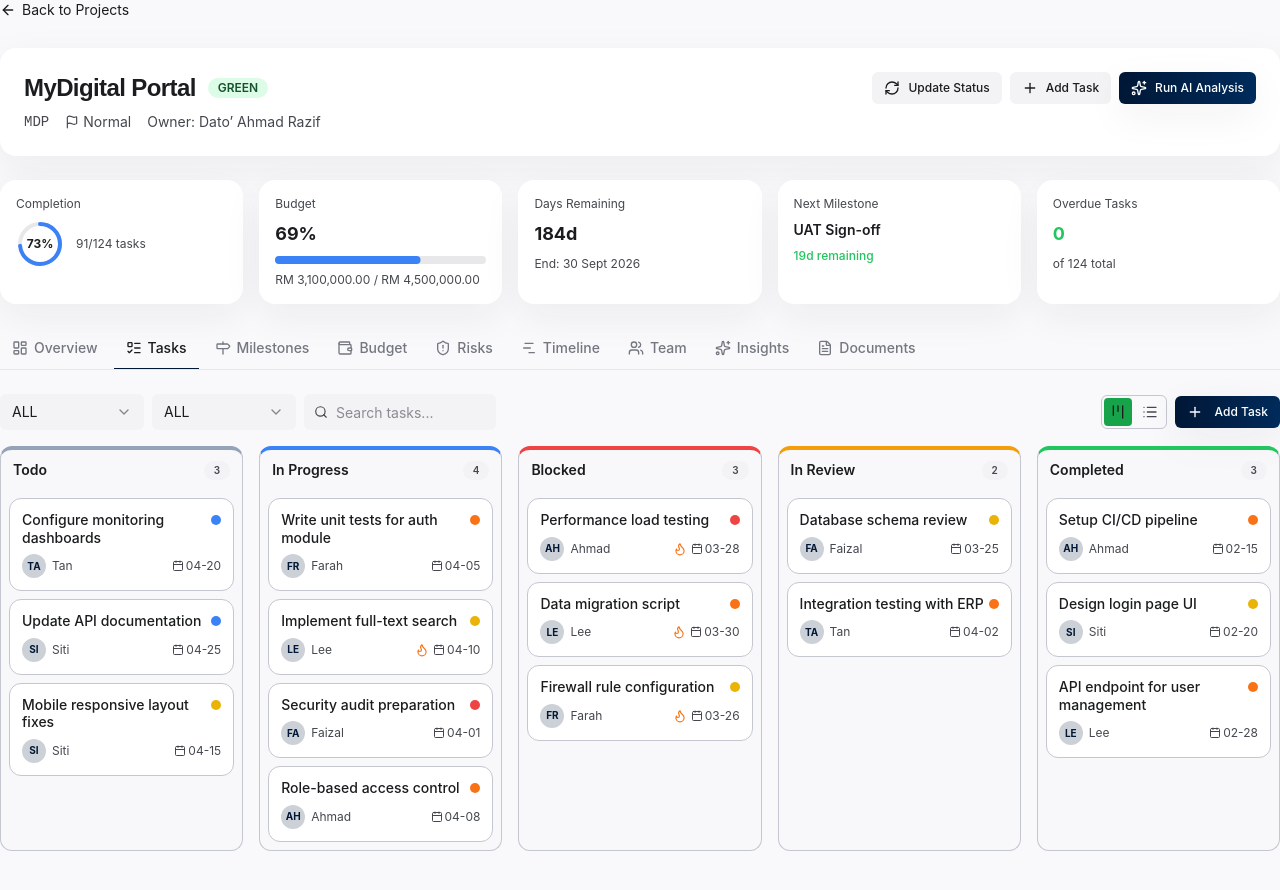
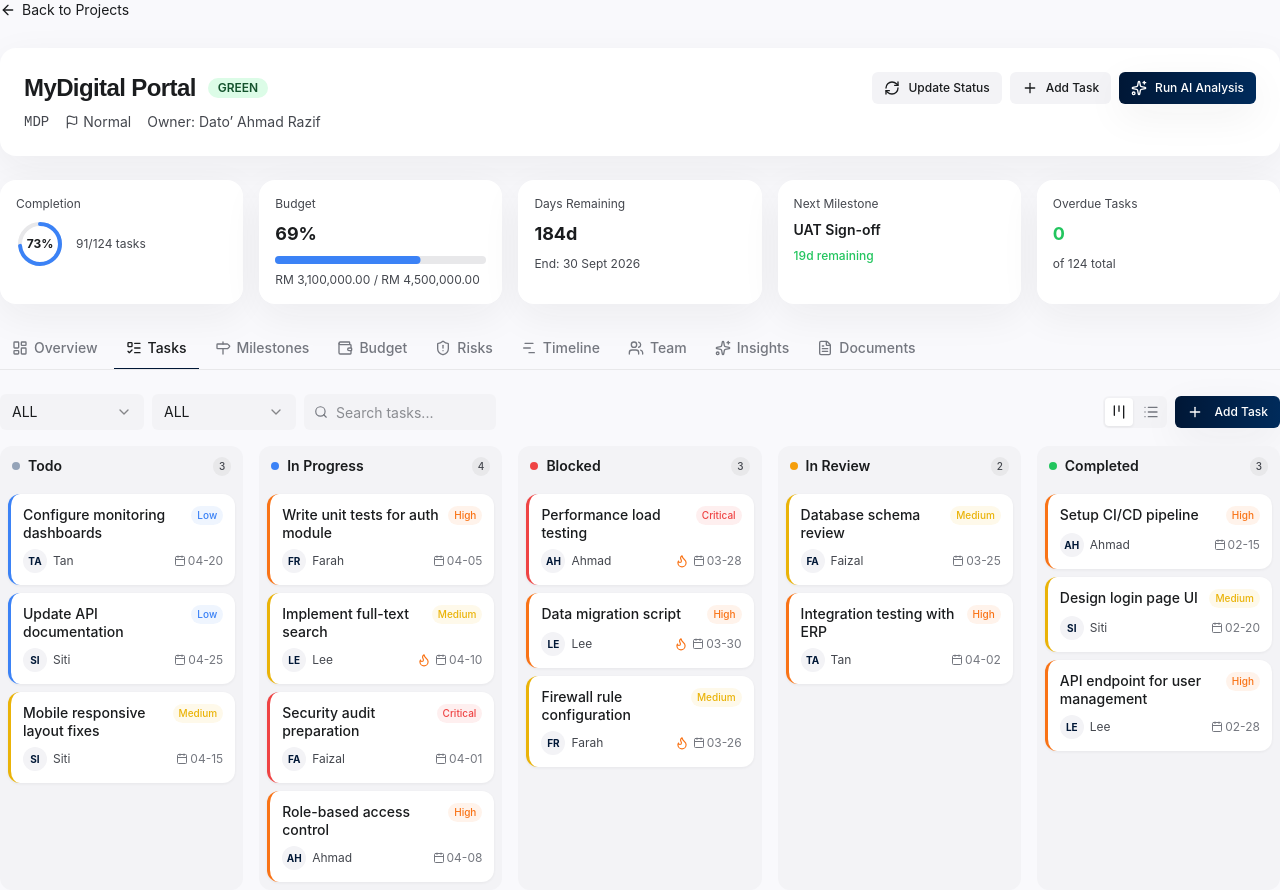
Before and after one commit to budimanbujang/DigitalPMO, a Next.js app: page /DigitalPMO/projects/proj-001 in a window 1280 px wide. Both pictures are taken after a click on the tab "Tasks". Before the commit the page ends 851 px from the top, so only its background shows below. Built offline with nearby package versions, Linux system fonts and the light colour scheme.

Commit message:
style: apply design system to tasks tab and milestones wizard step
https://claude.ai/code/session_01FP7cdjPHJS4M3DSQcs6YzZ

```diff
--- a/src/components/project/tasks-tab.tsx
+++ b/src/components/project/tasks-tab.tsx
@@ -6,7 +6,6 @@ import { Badge } from '@/components/ui/badge';
 import { Button } from '@/components/ui/button';
 import { Input } from '@/components/ui/input';
 import { Select, SelectTrigger, SelectContent, SelectItem, SelectValue } from '@/components/ui/select';
-import { cn } from '@/lib/utils';
 
 type TaskStatus = 'TODO' | 'IN_PROGRESS' | 'BLOCKED' | 'IN_REVIEW' | 'COMPLETED';
 type Priority = 'CRITICAL' | 'HIGH' | 'MEDIUM' | 'LOW';
@@ -22,19 +21,19 @@ interface MockTask {
   stagnantDays: number;
 }
 
-const COLUMNS: { status: TaskStatus; label: string; color: string }[] = [
-  { status: 'TODO', label: 'Todo', color: 'border-t-slate-400' },
-  { status: 'IN_PROGRESS', label: 'In Progress', color: 'border-t-blue-500' },
-  { status: 'BLOCKED', label: 'Blocked', color: 'border-t-red-500' },
-  { status: 'IN_REVIEW', label: 'In Review', color: 'border-t-amber-500' },
-  { status: 'COMPLETED', label: 'Completed', color: 'border-t-green-500' },
+const COLUMNS: { status: TaskStatus; label: string; statusColor: string }[] = [
+  { status: 'TODO', label: 'Todo', statusColor: '#94a3b8' },
+  { status: 'IN_PROGRESS', label: 'In Progress', statusColor: '#3B82F6' },
+  { status: 'BLOCKED', label: 'Blocked', statusColor: '#EF4444' },
+  { status: 'IN_REVIEW', label: 'In Review', statusColor: '#F59E0B' },
+  { status: 'COMPLETED', label: 'Completed', statusColor: '#22C55E' },
 ];
 
-const priorityDot: Record<Priority, string> = {
-  CRITICAL: 'bg-red-500',
-  HIGH: 'bg-orange-500',
-  MEDIUM: 'bg-yellow-500',
-  LOW: 'bg-blue-500',
+const priorityConfig: Record<Priority, { color: string; label: string }> = {
+  CRITICAL: { color: '#EF4444', label: 'Critical' },
+  HIGH: { color: '#F97316', label: 'High' },
+  MEDIUM: { color: '#EAB308', label: 'Medium' },
+  LOW: { color: '#3B82F6', label: 'Low' },
 };
 
 const MOCK_TASKS: MockTask[] = [
@@ -139,7 +138,7 @@ export function TasksTab() {
             </Select>
           </div>
           <div className="relative w-48">
-            <Search className="absolute left-2.5 top-1/2 -translate-y-1/2 h-3.5 w-3.5 text-muted-foreground" />
+            <Search className="absolute left-2.5 top-1/2 -translate-y-1/2 h-3.5 w-3.5" style={{ color: '#74777f' }} />
             <Input
               placeholder="Search tasks..."
               value={searchQuery}
@@ -149,21 +148,34 @@ export function TasksTab() {
           </div>
         </div>
         <div className="flex items-center gap-2 ml-auto">
-          <div className="flex items-center gap-1 border border-border rounded-md p-0.5">
+          <div
+            className="flex items-center gap-1 rounded-md p-0.5"
+            style={{ backgroundColor: '#f3f3f6' }}
+          >
             <button
               onClick={() => setViewMode('kanban')}
-              className={cn('p-1.5 rounded', viewMode === 'kanban' ? 'bg-secondary text-foreground' : 'text-muted-foreground')}
+              className="p-1.5 rounded transition-colors"
+              style={{
+                backgroundColor: viewMode === 'kanban' ? '#ffffff' : 'transparent',
+                color: viewMode === 'kanban' ? '#1a1c1e' : '#74777f',
+                boxShadow: viewMode === 'kanban' ? '0 1px 3px rgba(26,28,30,0.08)' : 'none',
+              }}
             >
               <Kanban className="h-4 w-4" />
             </button>
             <button
               onClick={() => setViewMode('list')}
-              className={cn('p-1.5 rounded', viewMode === 'list' ? 'bg-secondary text-foreground' : 'text-muted-foreground')}
+              className="p-1.5 rounded transition-colors"
+              style={{
+                backgroundColor: viewMode === 'list' ? '#ffffff' : 'transparent',
+                color: viewMode === 'list' ? '#1a1c1e' : '#74777f',
+                boxShadow: viewMode === 'list' ? '0 1px 3px rgba(26,28,30,0.08)' : 'none',
+              }}
             >
               <List className="h-4 w-4" />
             </button>
           </div>
-          <Button size="sm" onClick={() => setShowAddForm(true)}>
+          <Button size="sm" style={{ backgroundColor: '#001736', color: '#ffffff' }} onClick={() => setShowAddForm(true)}>
             <Plus className="h-4 w-4 mr-1" />
             Add Task
           </Button>
@@ -180,17 +192,29 @@ export function TasksTab() {
                 key={col.status}
                 onDragOver={handleDragOver}
                 onDrop={(e) => handleDrop(e, col.status)}
-                className={cn('rounded-xl border border-border bg-muted/30 min-h-[200px] flex flex-col border-t-4', col.color)}
+                className="rounded-xl min-h-[200px] flex flex-col"
+                style={{ backgroundColor: '#f3f3f6' }}
               >
                 <div className="px-3 py-2.5 flex items-center justify-between">
-                  <span className="text-sm font-semibold text-foreground">{col.label}</span>
-                  <Badge variant="secondary" className="text-[10px]">{colTasks.length}</Badge>
+                  <div className="flex items-center gap-2">
+                    <div className="h-2 w-2 rounded-full" style={{ backgroundColor: col.statusColor }} />
+                    <span className="text-sm font-semibold" style={{ fontFamily: 'Inter, sans-serif', color: '#1a1c1e' }}>{col.label}</span>
+                  </div>
+                  <span
+                    className="text-[10px] font-medium rounded-full px-1.5 py-0.5"
+                    style={{ backgroundColor: '#e8e8ea', color: '#44474e' }}
+                  >
+                    {colTasks.length}
+                  </span>
                 </div>
 
                 {/* Inline add form at top of Todo column */}
                 {showAddForm && col.status === 'TODO' && (
                   <div className="px-2 pb-2">
-                    <div className="flex flex-col gap-2 p-2 rounded-lg border border-primary/30 bg-primary/5">
+                    <div
+                      className="flex flex-col gap-2 p-2 rounded-lg"
+                      style={{ backgroundColor: '#ffffff', boxShadow: '0 12px 40px rgba(26,28,30,0.06)' }}
+                    >
                       <Input
                         placeholder="Task title..."
                         value={newTaskTitle}
@@ -200,7 +224,7 @@ export function TasksTab() {
                         className="h-8 text-sm"
                       />
                       <div className="flex items-center gap-1">
-                        <Button size="sm" className="h-7 text-xs" onClick={addTask}>Add</Button>
+                        <Button size="sm" className="h-7 text-xs" style={{ backgroundColor: '#001736', color: '#ffffff' }} onClick={addTask}>Add</Button>
                         <Button size="sm" variant="ghost" className="h-7 text-xs" onClick={() => { setShowAddForm(false); setNewTaskTitle(''); }}>
                           <X className="h-3.5 w-3.5" />
                         </Button>
@@ -210,40 +234,53 @@ export function TasksTab() {
                 )}
 
                 <div className="flex-1 p-2 space-y-2 overflow-y-auto max-h-[60vh]">
-                  {colTasks.map((task) => (
+                  {colTasks.map((task) => {
+                    const pCfg = priorityConfig[task.priority];
+                    return (
                       <div
                         key={task.id}
                         draggable
                         onDragStart={(e) => handleDragStart(e, task.id)}
-                      className={cn(
-                        'rounded-lg border bg-card p-3 space-y-2 cursor-grab active:cursor-grabbing hover:border-primary/30 transition-colors',
-                        draggedId === task.id ? 'opacity-50' : '',
-                        'border-border'
-                      )}
+                        className="rounded-lg p-3 space-y-2 cursor-grab active:cursor-grabbing transition-shadow"
+                        style={{
+                          backgroundColor: '#ffffff',
+                          boxShadow: '0 1px 3px rgba(26,28,30,0.06)',
+                          borderLeft: `3px solid ${pCfg.color}`,
+                          opacity: draggedId === task.id ? 0.5 : 1,
+                        }}
                       >
                         <div className="flex items-start justify-between gap-1">
-                        <span className="text-sm font-medium text-foreground leading-tight">{task.title}</span>
-                        <div className={cn('h-2.5 w-2.5 rounded-full shrink-0 mt-1', priorityDot[task.priority])} title={task.priority} />
+                          <span className="text-sm font-medium leading-tight" style={{ fontFamily: 'Inter, sans-serif', color: '#1a1c1e' }}>{task.title}</span>
+                          <span
+                            className="text-[10px] font-medium rounded-full px-1.5 py-0.5 shrink-0"
+                            style={{ backgroundColor: `${pCfg.color}15`, color: pCfg.color }}
+                          >
+                            {pCfg.label}
+                          </span>
                         </div>
                         <div className="flex items-center justify-between">
                           <div className="flex items-center gap-1.5">
-                          <div className="h-6 w-6 rounded-full bg-primary/20 flex items-center justify-center text-[10px] font-bold text-primary">
+                            <div
+                              className="h-6 w-6 rounded-full flex items-center justify-center text-[10px] font-bold"
+                              style={{ backgroundColor: '#f3f3f6', color: '#001736' }}
+                            >
                               {task.assigneeInitials}
                             </div>
-                          <span className="text-xs text-muted-foreground">{task.assignee}</span>
+                            <span className="text-xs" style={{ color: '#44474e' }}>{task.assignee}</span>
                           </div>
                           <div className="flex items-center gap-1">
                             {task.stagnantDays > 5 && (
-                            <span title={`Stagnant ${task.stagnantDays} days`}><Flame className="h-3.5 w-3.5 text-orange-500" /></span>
+                              <span title={`Stagnant ${task.stagnantDays} days`}><Flame className="h-3.5 w-3.5" style={{ color: '#F97316' }} /></span>
                             )}
-                          <div className="flex items-center gap-0.5 text-xs text-muted-foreground">
+                            <div className="flex items-center gap-0.5 text-xs" style={{ color: '#74777f' }}>
                               <Calendar className="h-3 w-3" />
                               {task.dueDate.slice(5)}
                             </div>
                           </div>
                         </div>
                       </div>
-                  ))}
+                    );
+                  })}
                 </div>
               </div>
             );
@@ -251,54 +288,69 @@ export function TasksTab() {
         </div>
       ) : (
         /* List view */
-        <div className="rounded-xl border border-border overflow-hidden">
+        <div className="rounded-xl overflow-hidden" style={{ boxShadow: '0 12px 40px rgba(26,28,30,0.06)' }}>
           <table className="w-full text-sm">
             <thead>
-              <tr className="border-b border-border bg-muted/40">
-                <th className="text-left px-4 py-3 font-medium text-muted-foreground">Task</th>
-                <th className="text-left px-4 py-3 font-medium text-muted-foreground">Status</th>
-                <th className="text-left px-4 py-3 font-medium text-muted-foreground">Priority</th>
-                <th className="text-left px-4 py-3 font-medium text-muted-foreground">Assignee</th>
-                <th className="text-left px-4 py-3 font-medium text-muted-foreground">Due Date</th>
-                <th className="text-left px-4 py-3 font-medium text-muted-foreground">Stagnancy</th>
+              <tr style={{ backgroundColor: '#f3f3f6' }}>
+                <th className="text-left px-4 py-3 font-medium" style={{ fontFamily: 'Inter, sans-serif', color: '#44474e' }}>Task</th>
+                <th className="text-left px-4 py-3 font-medium" style={{ fontFamily: 'Inter, sans-serif', color: '#44474e' }}>Status</th>
+                <th className="text-left px-4 py-3 font-medium" style={{ fontFamily: 'Inter, sans-serif', color: '#44474e' }}>Priority</th>
+                <th className="text-left px-4 py-3 font-medium" style={{ fontFamily: 'Inter, sans-serif', color: '#44474e' }}>Assignee</th>
+                <th className="text-left px-4 py-3 font-medium" style={{ fontFamily: 'Inter, sans-serif', color: '#44474e' }}>Due Date</th>
+                <th className="text-left px-4 py-3 font-medium" style={{ fontFamily: 'Inter, sans-serif', color: '#44474e' }}>Stagnancy</th>
               </tr>
             </thead>
             <tbody>
-              {filteredTasks.map((task) => (
-                <tr key={task.id} className="border-b border-border hover:bg-muted/30">
-                  <td className="px-4 py-3 font-medium text-foreground">{task.title}</td>
+              {filteredTasks.map((task, idx) => {
+                const pCfg = priorityConfig[task.priority];
+                return (
+                  <tr
+                    key={task.id}
+                    style={{ backgroundColor: idx % 2 === 0 ? '#ffffff' : '#f9f9fc' }}
+                    className="transition-colors"
+                    onMouseEnter={(e) => { e.currentTarget.style.backgroundColor = '#f3f3f6'; }}
+                    onMouseLeave={(e) => { e.currentTarget.style.backgroundColor = idx % 2 === 0 ? '#ffffff' : '#f9f9fc'; }}
+                  >
+                    <td className="px-4 py-3 font-medium" style={{ color: '#1a1c1e', fontFamily: 'Inter, sans-serif' }}>{task.title}</td>
                     <td className="px-4 py-3">
-                    <Badge variant="secondary" className="text-xs">{task.status.replace(/_/g, ' ')}</Badge>
+                      <Badge variant="secondary" className="text-xs rounded-full">{task.status.replace(/_/g, ' ')}</Badge>
+                    </td>
+                    <td className="px-4 py-3">
+                      <span
+                        className="inline-flex items-center gap-1.5 text-xs font-medium rounded-full px-2 py-0.5"
+                        style={{ backgroundColor: `${pCfg.color}15`, color: pCfg.color }}
+                      >
+                        <span className="h-2 w-2 rounded-full" style={{ backgroundColor: pCfg.color }} />
+                        {pCfg.label}
+                      </span>
                     </td>
                     <td className="px-4 py-3">
                       <div className="flex items-center gap-1.5">
-                      <div className={cn('h-2.5 w-2.5 rounded-full', priorityDot[task.priority])} />
-                      <span className="text-xs">{task.priority}</span>
+                        <div
+                          className="h-6 w-6 rounded-full flex items-center justify-center text-[10px] font-bold"
+                          style={{ backgroundColor: '#f3f3f6', color: '#001736' }}
+                        >
+                          {task.assigneeInitials}
+                        </div>
+                        <span className="text-xs" style={{ color: '#44474e' }}>{task.assignee}</span>
                       </div>
                     </td>
-                  <td className="px-4 py-3">
-                    <div className="flex items-center gap-1.5">
-                      <div className="h-6 w-6 rounded-full bg-primary/20 flex items-center justify-center text-[10px] font-bold text-primary">
-                        {task.assigneeInitials}
-                      </div>
-                      <span className="text-xs">{task.assignee}</span>
-                    </div>
-                  </td>
-                  <td className="px-4 py-3 text-xs text-muted-foreground">{task.dueDate}</td>
+                    <td className="px-4 py-3 text-xs" style={{ color: '#74777f' }}>{task.dueDate}</td>
                     <td className="px-4 py-3 text-xs">
                       {task.stagnantDays > 5 ? (
-                      <span className="flex items-center gap-1 text-orange-500 font-medium">
+                        <span className="flex items-center gap-1 font-medium" style={{ color: '#F97316' }}>
                           <Flame className="h-3.5 w-3.5" />
                           {task.stagnantDays}d
                         </span>
                       ) : task.stagnantDays > 0 ? (
-                      <span className="text-muted-foreground">{task.stagnantDays}d</span>
+                        <span style={{ color: '#74777f' }}>{task.stagnantDays}d</span>
                       ) : (
-                      <span className="text-muted-foreground">-</span>
+                        <span style={{ color: '#74777f' }}>-</span>
                       )}
                     </td>
                   </tr>
-              ))}
+                );
+              })}
             </tbody>
           </table>
         </div>
```
Also changed, not shown: src/components/project/wizard/step-milestones.tsx (+31 -28 lines). Lines whose indentation alone changed are shown as unchanged.
